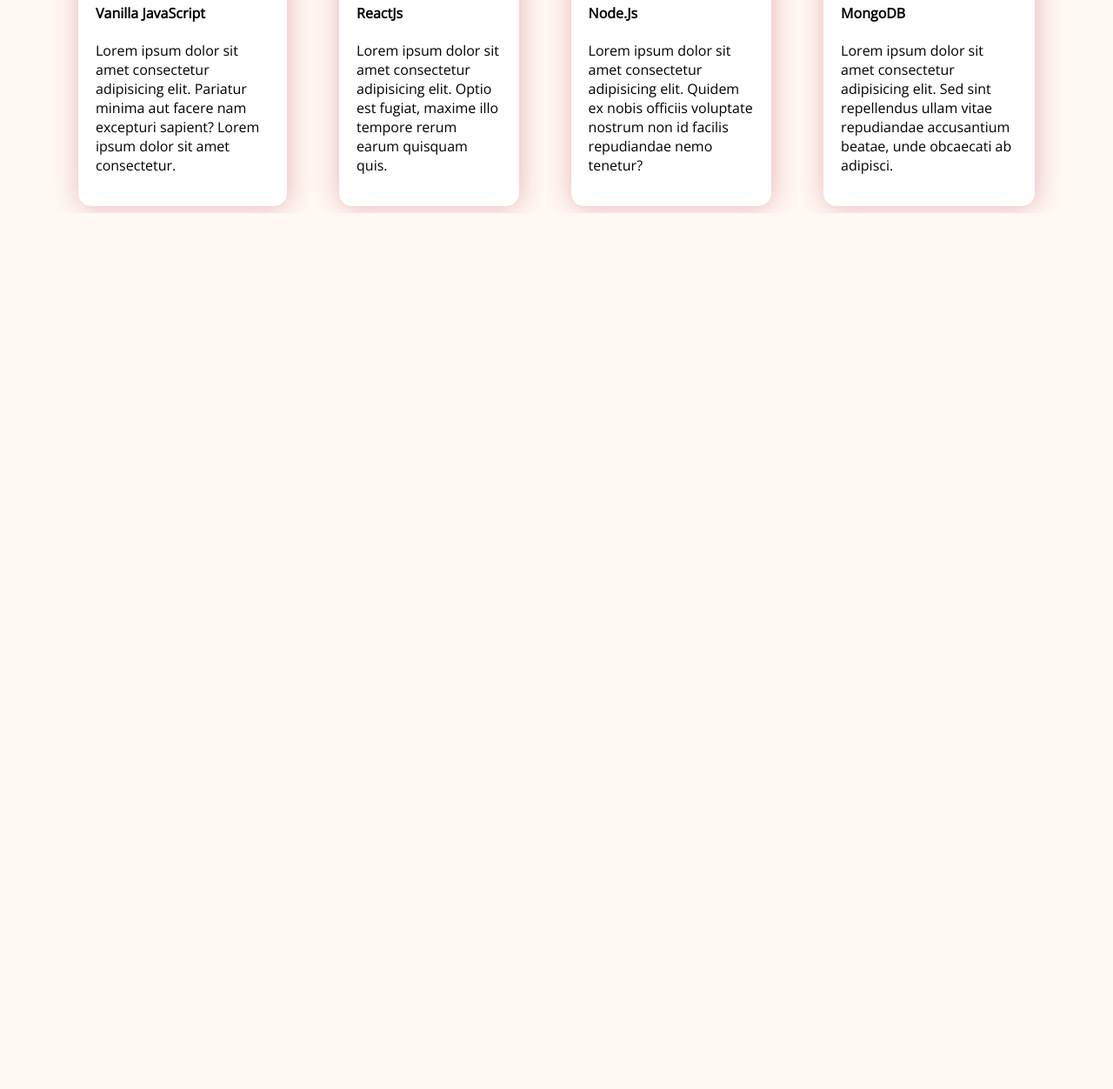
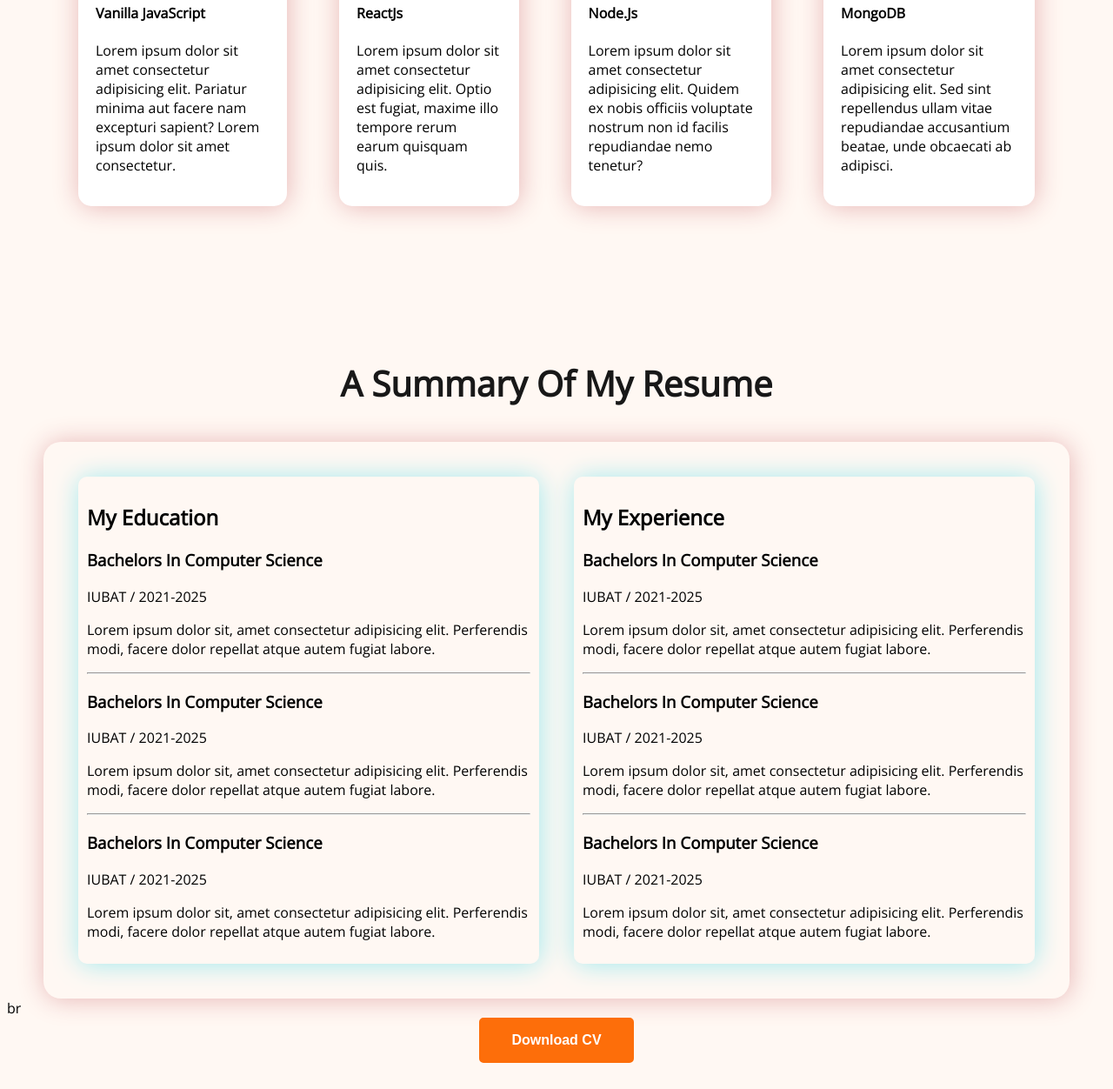
Before and after one commit to alifhossain07/Web-Developer-Portfolio, a plain HTML site: page index.html in a window 1280 px wide. Shown: the part 1720-2972 px from the top of the page at 87% size. Before the commit the page ends 1965 px from the top, so only its background shows below. Drawn offline with nearby package versions, Linux system fonts and the light colour scheme.

Commit message:
CV SUmmary

```diff
--- a/index.css
+++ b/index.css
@@ -83,6 +83,10 @@
     border-radius: 15px;
     background:#FFF8F3;;
 }
+.i-do
+{
+    margin-bottom:70px ;
+}
 .section-title
 {
 color:#181818 ;
@@ -126,3 +130,47 @@
     border-radius: 15px;
     box-shadow: 1px 1px 30px rgb(231, 181, 181);
 }
+.summaryholder
+{
+    display:flex;
+    flex-direction: row;
+
+    margin: auto;
+    gap: 40px;
+    max-width: 1100px;
+    box-shadow: 1px 1px 30px rgb(231, 181, 181);
+    padding: 40px;
+    border-radius: 20px;
+}
+.experience
+{
+
+    border-radius: 10px;
+    padding: 10px;
+    box-shadow: 1px 1px 30px rgb(161, 233, 238);
+}
+.education
+{
+
+    border-radius: 10px;
+    padding: 10px;
+    box-shadow: 1px 1px 30px rgb(161, 233, 238);
+}
+.btn-primary1{
+    border-radius: 5px;
+    background: #FD6E0A;
+    border: 2px solid #FD6E0A;
+    color: white;
+    font-size: 16px;
+    font-weight: 550;
+    padding: 15px 35px;
+    display: flex;
+    align-items: center;
+    justify-content: center
+}
+.buttonalign
+{
+    display: flex;
+    align-items: center;
+    justify-content: center;
+}
--- a/index.html
+++ b/index.html
@@ -89,12 +89,46 @@
                     <p>Lorem ipsum dolor sit amet consectetur adipisicing elit. Sed sint repellendus ullam vitae repudiandae accusantium beatae, unde obcaecati ab adipisci.</p>
                 </div>
             </div>
+        </section> <br> <br> <br>
+<!--Resume Summary Section-->
+        <section class="summary">
+            <h3 class="section-title">A Summary Of My Resume</h3>
+            <div class="summaryholder">
+                <div class="education">
+                    <h2 class="summarytitle">My Education</h2>
+                    <h3 class="designation">Bachelors In Computer Science</h3>
+                    <p class="Institution">IUBAT / 2021-2025</p>
+                    <p class="details"> Lorem ipsum dolor sit, amet consectetur adipisicing elit. Perferendis modi, facere dolor repellat atque autem fugiat labore.</p>
+                    <hr>
+                    <h3 class="designation">Bachelors In Computer Science</h3>
+                    <p class="Institution">IUBAT / 2021-2025</p>
+                    <p class="details"> Lorem ipsum dolor sit, amet consectetur adipisicing elit. Perferendis modi, facere dolor repellat atque autem fugiat labore.</p>
+                    <hr>
+                    <h3 class="designation">Bachelors In Computer Science</h3>
+                    <p class="Institution">IUBAT / 2021-2025</p>
+                    <p class="details"> Lorem ipsum dolor sit, amet consectetur adipisicing elit. Perferendis modi, facere dolor repellat atque autem fugiat labore.</p>
+                </div>
+
+                <div class="experience">
+                    <h2 class="summarytitle">My Experience</h2>
+                    <h3 class="designation">Bachelors In Computer Science</h3>
+                    <p class="Institution">IUBAT / 2021-2025</p>
+                    <p class="details"> Lorem ipsum dolor sit, amet consectetur adipisicing elit. Perferendis modi, facere dolor repellat atque autem fugiat labore.</p>
+                    <hr>
+                    <h3 class="designation">Bachelors In Computer Science</h3>
+                    <p class="Institution">IUBAT / 2021-2025</p>
+                    <p class="details"> Lorem ipsum dolor sit, amet consectetur adipisicing elit. Perferendis modi, facere dolor repellat atque autem fugiat labore.</p>
+                    <hr>
+                    <h3 class="designation">Bachelors In Computer Science</h3>
+                    <p class="Institution">IUBAT / 2021-2025</p>
+                    <p class="details"> Lorem ipsum dolor sit, amet consectetur adipisicing elit. Perferendis modi, facere dolor repellat atque autem fugiat labore.</p>
+                </div>
+        </div>
+        br
+        <div class="buttonalign">
+        <button class="btn-primary">Download CV</button></div>
+        <br>
         </section>
-<!--Resume Summary Section-->
-
-
-
-
     </main>
 
     <footer>
```
